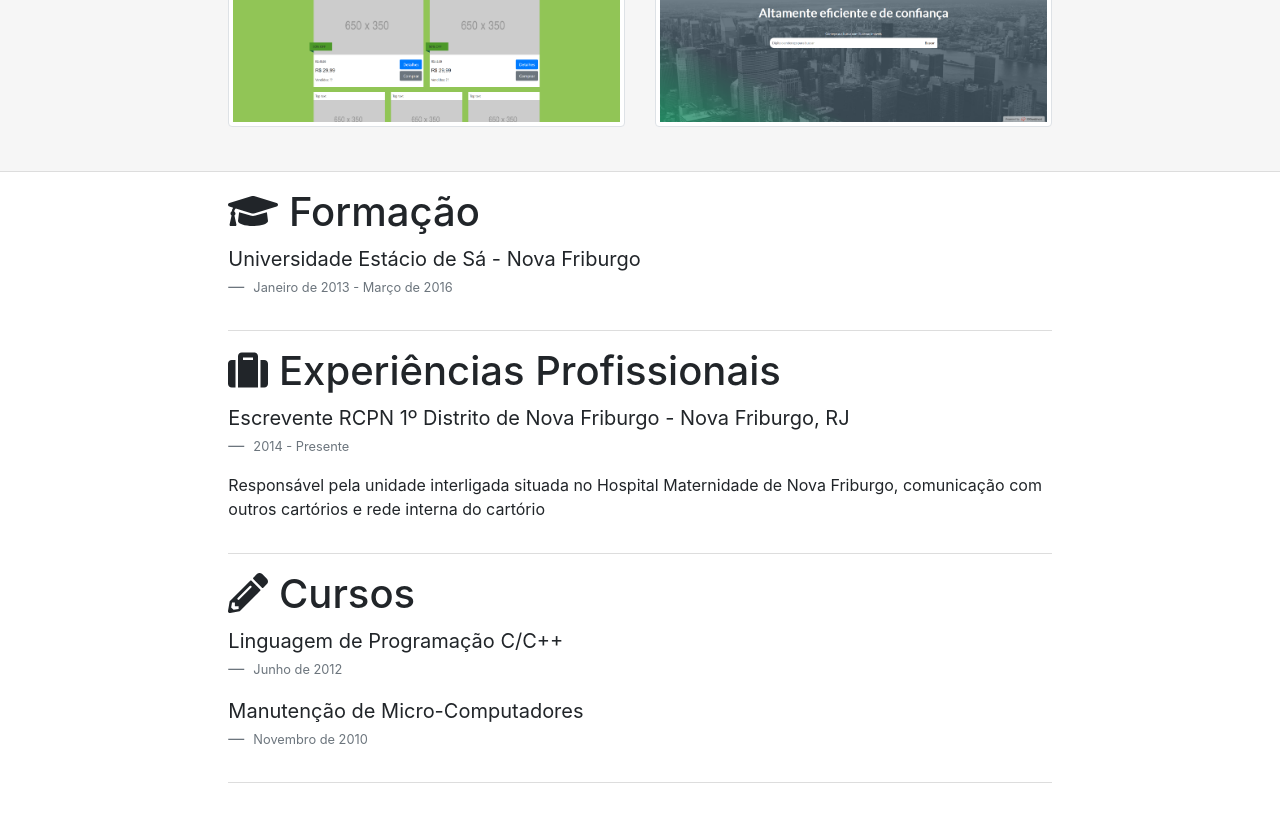
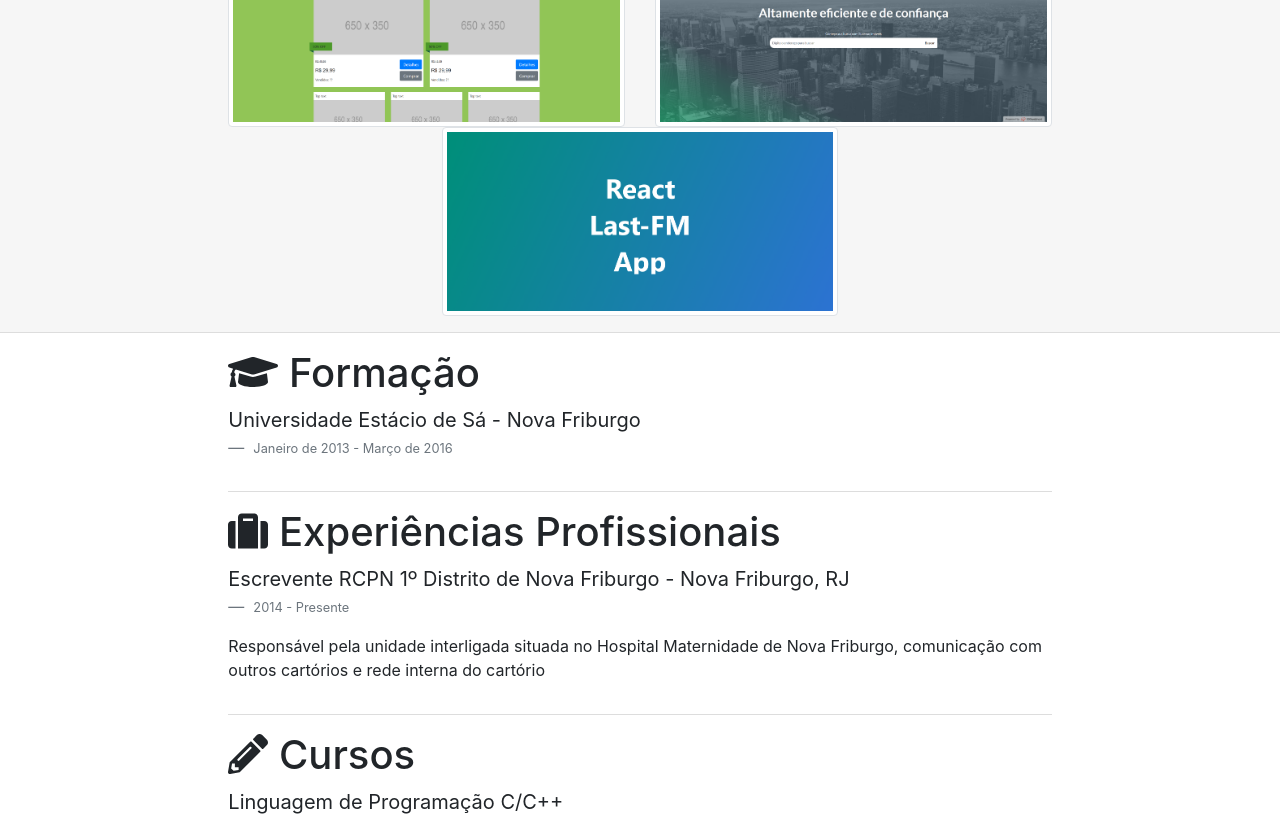
Before and after one commit to bernardopiane/bernardopiane.github.io, a plain HTML site: page index.html in a window 1280 px wide. Shown: the part 1440-2256 px from the top of the page. Drawn offline with nearby package versions, Linux system fonts and the light colour scheme; some packages are replaced by stand-ins of ours; a script that the page names is missing.

Commit message:
react added

```diff
--- a/index.css
+++ b/index.css
@@ -1,7 +1,7 @@
 .full {
   /*     background: linear-gradient(to bottom, rgba(0, 0, 0, 0) 90%, rgba(182, 182, 182, 1)), url('img/blurred.jpg'); */
   /* background: url("img/apple-device-blur-blurry-273222.jpg"); */
-  background-image: linear-gradient(rgba(0, 0, 0, 0.5), rgba(0, 0, 0, 0.5)),
+  background-image: linear-gradient(rgba(0, 0, 0, 0.6), rgba(0, 0, 0, 0.6)),
     url("img/apple-device-blur-blurry-273222.jpg");
   background-size: cover;
 }
--- a/index.html
+++ b/index.html
@@ -97,6 +97,10 @@
                             data-footer='<a href="https://genericgym.000webhostapp.com" target="_blank">Site de mobiliaria</a>'>
                             <img src="img/ss6small.png" class="img-fluid img-thumbnail">
                         </a>
+                        <a href="img/reactapp.gif" data-toggle="lightbox" data-gallery="example-gallery" class="col-sm-6" data-title="App feito em React"
+                            data-footer='<a href="https://github.com/bernardopiane/react-last" target="_blank">App feito em React</a>'>
+                            <img src="img/reactapp.png" class="img-fluid img-thumbnail">
+                        </a>
                         <!-- <a href="http://via.placeholder.com/350x150" data-toggle="lightbox" data-gallery="example-gallery" class="col-sm-6" data-title="Mockup"
                             data-footer='<a href="http://www.google.com" target="_blank">Link</a>'>
                             <img src="http://via.placeholder.com/350x150" class="img-fluid img-thumbnail">
```
Also changed, not shown: img/reactapp.png (added), 1 other file.
